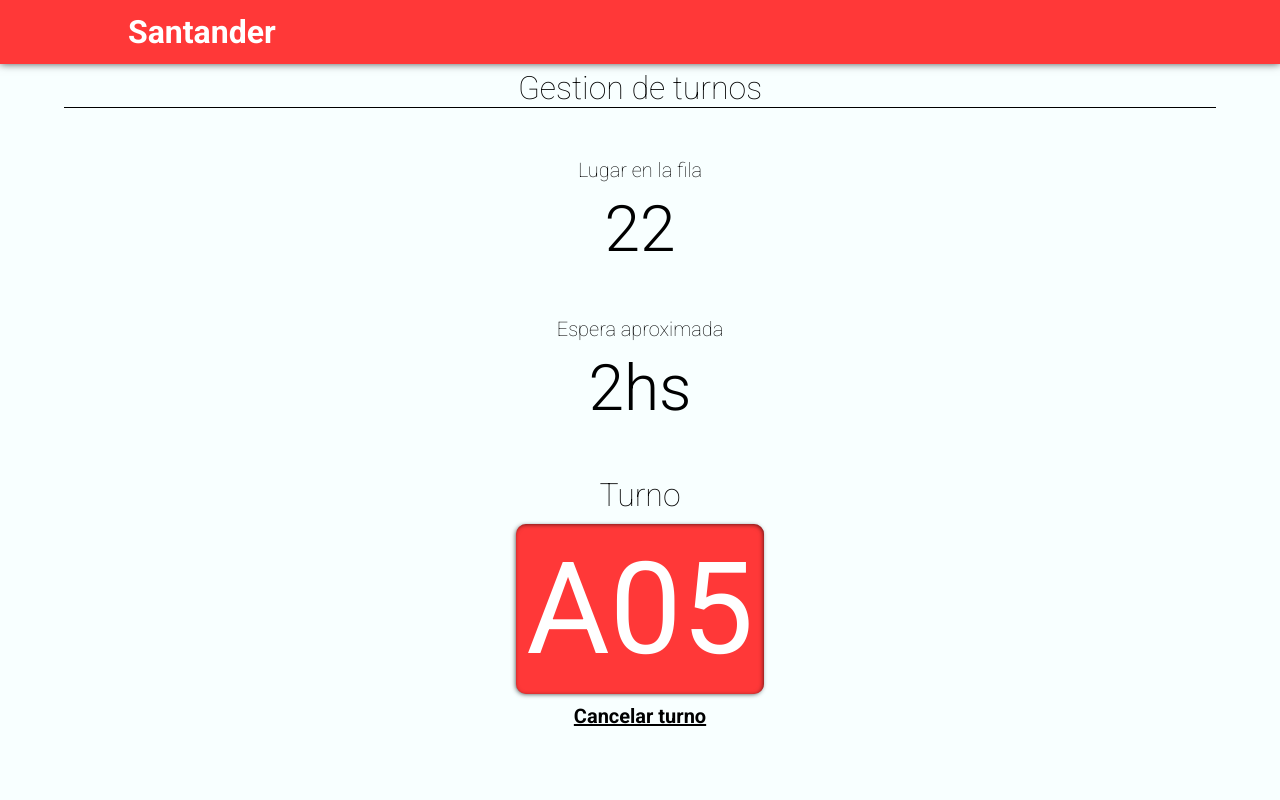
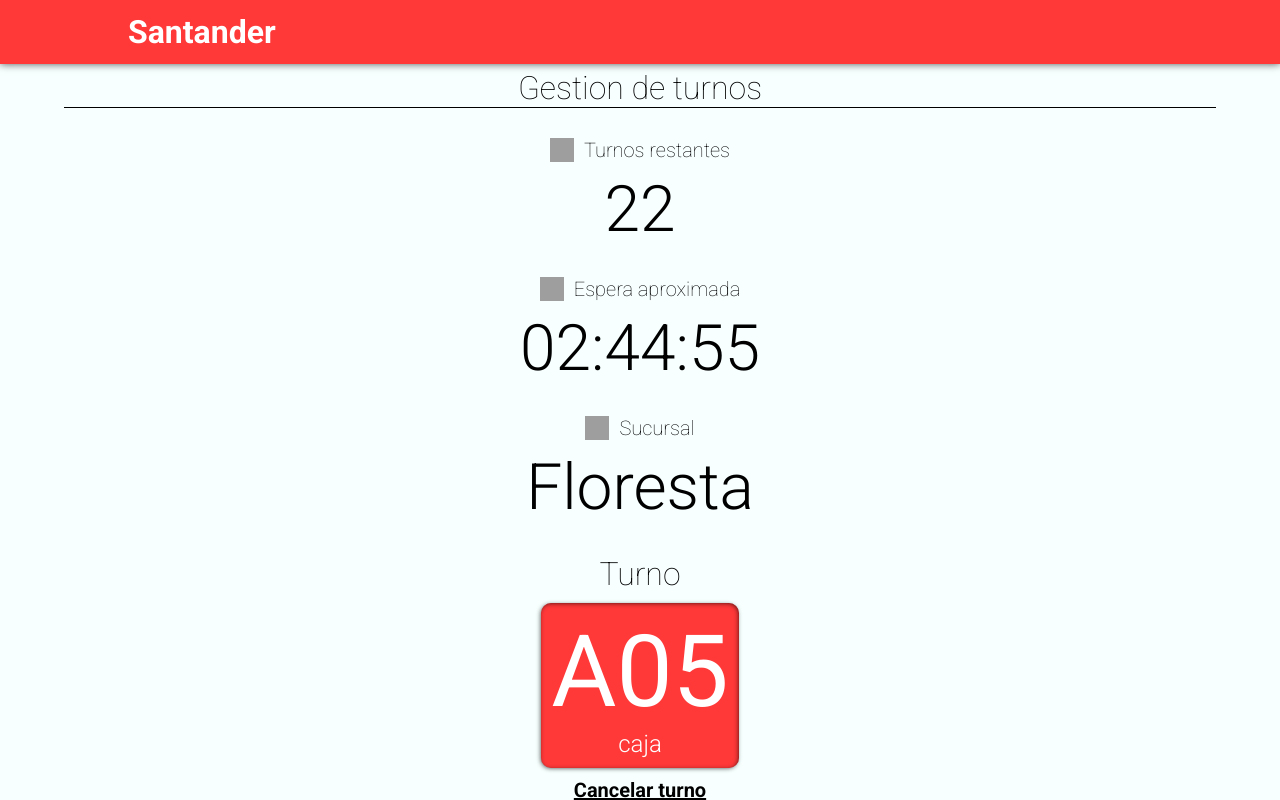
Before and after one commit to pablogonc/waiting-list-front, a Next.js app: page / in a window 1280 px wide. Built offline with nearby package versions, Linux system fonts and the light colour scheme; grey boxes are pictures that could not be loaded; a web font is replaced by a local one.

Commit message:
pantalla turno

```diff
--- a/src/app/page.module.css
+++ b/src/app/page.module.css
@@ -1,89 +1,3 @@
-
-.title {
-  font-size: 75px;
-  font-weight: 100;
-}
-
-.pr {
-  color: #6d6d6d;
-  font-size: 20px;
-}
-
-.clientCardBody{
-  background-color: aliceblue;
-  border-radius: 30px;
-  aspect-ratio: 5/3;
-  width: 400px;
-  box-shadow: 1px 1px 5px 0px rgba(0,0,0,0.75);
-  display: flex;
-  flex-direction: column;
-  align-items: center;
-  justify-content: center;
-  overflow: hidden;
-}
-
-.clientCardTop {
-  width: 100%;
-  height: 40px;
-  background-color: #00ff83;
-}
-
-.stateBar {
-  background-color: #F7CB73;
-  width: 100%;
-  padding: 10px 0;
-  text-align: center;
-  color: white
-}
-
-.turn {
-  flex: 1;
-  display: flex;
-  flex-direction: column;
-  justify-content: center;
-  align-items: center;
-}
-
-.buttons {
-  display: flex;
-  width: 80%;
-  flex-direction: column;
-  align-items: stretch;
-  gap: 5px
-}
-
-.primaryButton {
-  font-size: 26px;
-  border-radius: 5px;
-  padding: 5px;
-
-  background-color: rgb(255, 56, 56);
-  border: none;
-  color: white;
-  transition: 250ms;
-  cursor: pointer;
-}
-
-.primaryButton:hover{
-  filter: brightness(170%);
-}
-
-.secondaryButton {
-  font-size: 26px;
-  border-radius: 5px;
-  padding: 5px;
-  background-color: transparent;
-  border: solid 2px rgb(255, 56, 56);
-  transition: 250ms;
-  cursor: pointer;
-}
-
-.secondaryButton:hover {
-  background-color: rgb(255, 56, 56);
-  color: white;
-}
-
-
 .turn {
   padding:5px;
   flex: 1;
@@ -92,7 +6,7 @@
   flex-direction: column;
   justify-content: flex-start;
   align-items: center;
-  gap: 50px;
+  gap: 30px;
 }
 
 .sectionTitle {
@@ -111,6 +25,12 @@
   font-weight: 100;
 }
 
+.textTurnType{
+  font-size: 24px;
+  font-weight: 300;
+  color: white;
+}
+
 .number {
   font-size: 64px;
   font-weight: 300;
@@ -124,13 +44,8 @@
 }
 
 .turnText {
-  background-color: rgb(255, 56, 56);
-  padding: 10px;
-  font-size: 128px;
+  font-size: 100px;
   color: white;
-  border-radius: 10px;
-  box-shadow: -1px 1px 5px -1px rgba(0,0,0,0.75),
-              -1px 1px 5px -1px rgba(0,0,0,0.75) inset;
 }
 
 .textButton {
@@ -141,3 +56,26 @@
   text-decoration: underline;
   cursor: pointer;
 }
+
+.ticket {
+  display: flex;
+  flex-direction: column;
+  align-items: center;
+  background-color: rgb(255, 56, 56);
+  padding: 10px;
+  box-shadow: -1px 1px 5px -1px rgba(0,0,0,0.75),
+              -1px 1px 5px -1px rgba(0,0,0,0.75) inset;
+  border-radius: 10px;
+}
+
+.itemTitle {
+  display: flex;
+  flex-direction: row;
+  align-items: center;
+  gap: 10px;
+}
+
+.itemTitle img {
+  width: 24px;
+  height: 24px;
+}
--- a/src/app/page.tsx
+++ b/src/app/page.tsx
@@ -1,8 +1,50 @@
-import Image from "next/image";
+'use client'
+import { useState, useEffect } from 'react';
 import styles from "./page.module.css";
-import waitlist from "@/data/waitList";
+
+const turn = {
+  position: 22,
+  name: 'juan',
+  estimatedTime: {
+    hours: 2,
+    minutes: 45,
+    seconds: 0
+  },
+  code: 'A05',
+  type: 'caja',
+  sucursal: 'Floresta'
+}
 
 export default function Home() {
+
+  const [timeLeft, setTimeLeft] = useState<number>(turn.estimatedTime.hours * 3600 + turn.estimatedTime.minutes * 60 + turn.estimatedTime.seconds);
+
+  useEffect(() => {
+    const timer = setInterval(() => {
+      setTimeLeft(prevTimeLeft => {
+        if (prevTimeLeft > 0) {
+          return prevTimeLeft - 1;
+        } else {
+          clearInterval(timer);
+          return 0;
+        }
+      });
+    }, 1000);
+
+    return () => clearInterval(timer);
+  }, []);
+
+  const formatTimeLeft = (time: number): string => {
+    const hours = Math.floor(time / 3600);
+    const minutes = Math.floor((time % 3600) / 60);
+    const seconds = time % 60;
+
+    const formattedHours = hours.toString().padStart(2, '0');
+    const formattedMinutes = minutes.toString().padStart(2, '0');
+    const formattedSeconds = seconds.toString().padStart(2, '0');
+
+    return `${formattedHours}:${formattedMinutes}:${formattedSeconds}`;
+  };
 
   return (
     <main className={styles.main}>
@@ -13,18 +55,38 @@ export default function Home() {
         </div>
 
         <div className={styles.item}>
-          <span className={styles.text}>Lugar en la fila</span>
-          <span className={styles.number}>22</span>
+          <div className={styles.itemTitle}>
+            <img src="https://uxwing.com/wp-content/themes/uxwing/download/peoples-avatars/queue-icon.png" alt="" />
+            <span className={styles.text}>Turnos restantes</span>
+          </div>
+
+          <span className={styles.number}>{turn.position}</span>
         </div>
 
         <div className={styles.item}>
-          <span className={styles.text}>Espera aproximada</span>
-          <span className={styles.number}>2hs</span>
+        <div className={styles.itemTitle}>
+            <img src="https://static.thenounproject.com/png/1061038-200.png" alt="" />
+            <span className={styles.text}>Espera aproximada</span>
+          </div>
+
+          <span className={styles.number}>{formatTimeLeft(timeLeft)}</span>
+        </div>
+
+        <div className={styles.item}>
+          <div className={styles.itemTitle}>
+            <img src="https://cdn3.iconfinder.com/data/icons/google-material-design-icons/48/ic_location_on_48px-512.png" alt="" />
+            <span className={styles.text}>Sucursal</span>
+          </div>
+
+          <span className={styles.number}>{turn.sucursal}</span>
         </div>
 
         <div className={styles.item}>
           <span className={styles.sectionTitle}>Turno</span>
-          <span className={styles.turnText}>A05</span>
+          <div className={styles.ticket}>
+            <span className={styles.turnText}>{turn.code}</span>
+            <span className={styles.textTurnType}>{turn.type}</span>
+          </div>
           <button className={styles.textButton}>Cancelar turno</button>
         </div>
 
@@ -32,63 +94,3 @@ export default function Home() {
     </main>
   );
 }
-
-type ButtonProps = {
-  text: string;
-};
-
-type WaitlistItemProps = {
-  clientName: string;
-  position: number;
-  estimatedTime: number;
-  waitedTime: number;
-  state: 'waiting' | 'inProgress' | 'exit';
-};
-
-const WaitlistItemComponent: React.FC<WaitlistItemProps> = ({ clientName, position, estimatedTime, waitedTime, state }) => {
-  return (
-    <div>
-      <h3>{clientName} (Position: {position})</h3>
-      <p>Estimated Time: {estimatedTime} mins | Waited Time: {waitedTime} mins</p>
-      <p>Status: {state}</p>
-    </div>
-  );
-};
-
-type WaitCard = {
-  clientName: string;
-  position: number;
-  estimatedTime: number;
-  waitedTime: number;
-  state: 'waiting' | 'inProgress' | 'exit';
-};
-
-const WaitCard: React.FC<WaitlistItemProps> = ({ clientName, position, estimatedTime, waitedTime, state }) => {
-  const locale = (state: string): string => {
-    switch (state) {
-      case 'waiting':
-        return 'Esperando';
-      case 'inProgress':
-        return 'En Progreso';
-      case 'exit':
-        return 'Finalizado';
-      default:
-        return 'Estado Desconocido';
-    }
-  }
-
-  return (
-    <div className={styles.clientCardBody}>
-      <div className={styles.clientCardTop} style={{backgroundColor:stateColor[state]}}></div>
-      <h3>Numero: {position}</h3>
-      <p>Tiempo estimado: {estimatedTime} mins</p>
-      <p>Estado del turno: {locale(state)}</p>
-    </div>
-  );
-};
-
-const stateColor = {
-  waiting: '#eedc31',
-  inProgress: '#00ff83',
-  exit: '#5b5b5b'
-};
```
